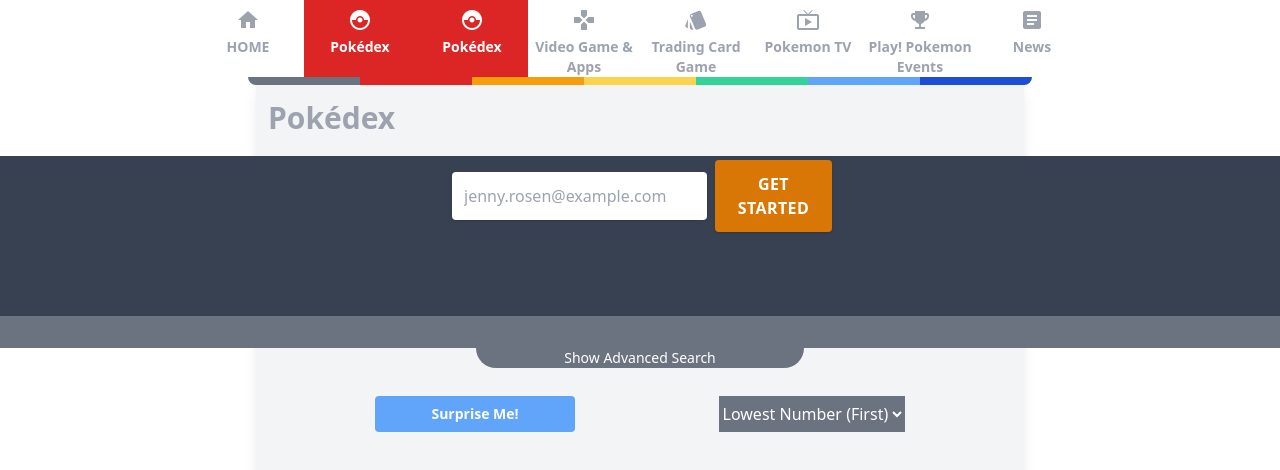
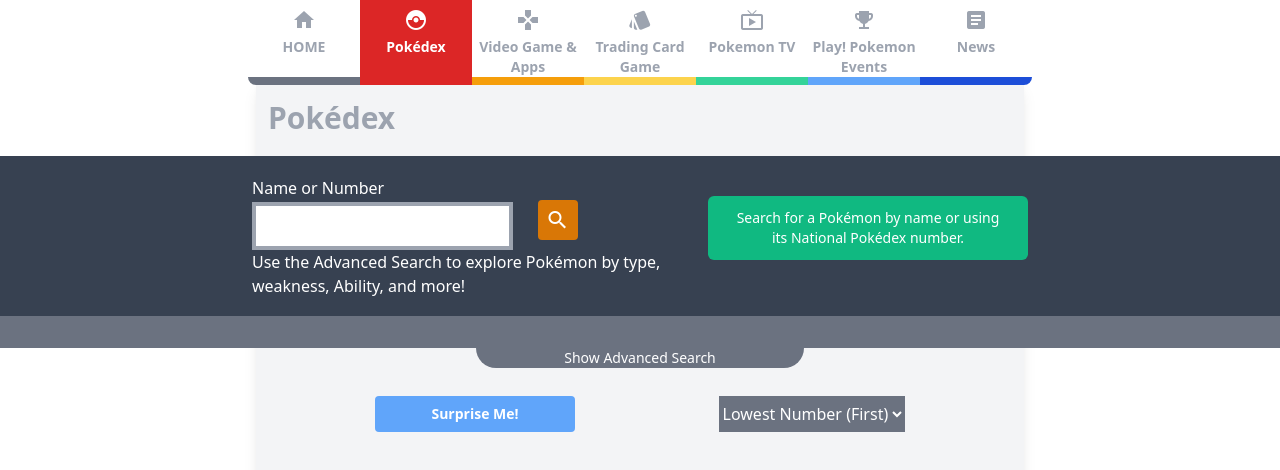
Before and after one commit to PorPlaTakKom/INT203_62130500102, a plain HTML site: page index.html in a window 1280 px wide. Shown: the top 470 px of the page. Drawn offline with nearby package versions, Linux system fonts and the light colour scheme.

Commit message:
[UPDATE] add detail bar

```diff
--- a/index.html
+++ b/index.html
@@ -23,10 +23,6 @@
             <div class="w-28 text-center hover:bg-gray-500 hover:text-white">
                 <i class="material-icons mt-2">home</i>
                 <p>HOME</p>
-            </div>
-            <div class="w-28 text-center bg-red-600 text-white">
-                <i class="material-icons mt-2">catching_pokemon</i>
-                <p>Pokédex</p>
             </div>
             <div class="w-28 text-center bg-red-600 text-white">
                 <i class="material-icons mt-2">catching_pokemon</i>
@@ -72,15 +68,23 @@
 
             <div class="absolute top-55 left-0 w-full">
                 <div class="h-40 bg-gray-700">
-                    <form action="#">
-                        <div class="max-w-sm mx-auto p-1 pr-0 flex items-center">
-                            <input type="email" placeholder="jenny.rosen@example.com"
-                                class="flex-1 appearance-none rounded shadow p-3 text-grey-dark mr-2 focus:outline-none">
-                            <button type="submit"
-                                class="appearance-none bg-yellow-600 text-white text-base font-semibold tracking-wide uppercase p-3 rounded shadow hover:bg-indigo-light">Get
-                                started</button>
+                    <div class="flex justify-center space-x-2 py-5">
+                        <div class="flex text-white max-w-md">
+                            <form action="#">
+                                <label class="flex-none">Name or Number</label>
+                                <br>
+                                <input type="email" class="p-2 border-4 border-gray-400 text-black w-7/12">
+                                <button type="submit" class="ml-5 bg-yellow-600 text-white rounded hover:bg-yellow-700">
+                                    <span class="material-icons mx-auto p-2"> search </span>
+                                </button>
+                                <p>Use the Advanced Search to explore Pokémon by type, weakness, Ability, and more!</p>
+                            </form>
                         </div>
-                    </form>
+                        <div class="py-5 max-w-xs">
+                            <p class="text-white text-center text-sm bg-green-500 rounded-md py-3 px-5 hover:bg-green-600">Search for a Pokémon by name or using its National Pokédex number.</p>
+                        </div>
+                    </div>
+
                 </div>
                 <span class="flex bg-gray-500 h-8"></span>
                 <div class="flex justify-center">
```
